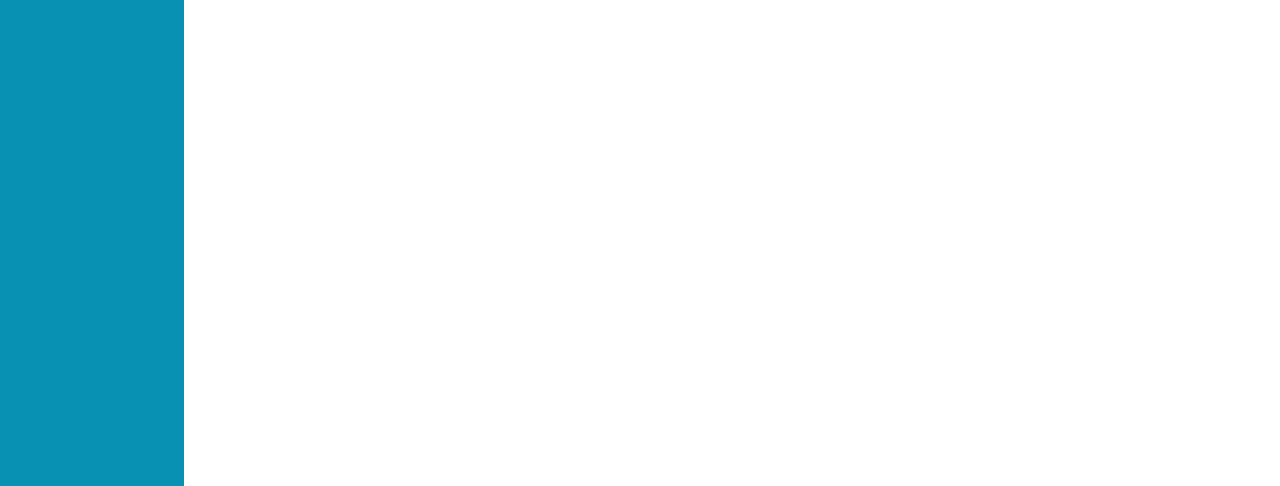
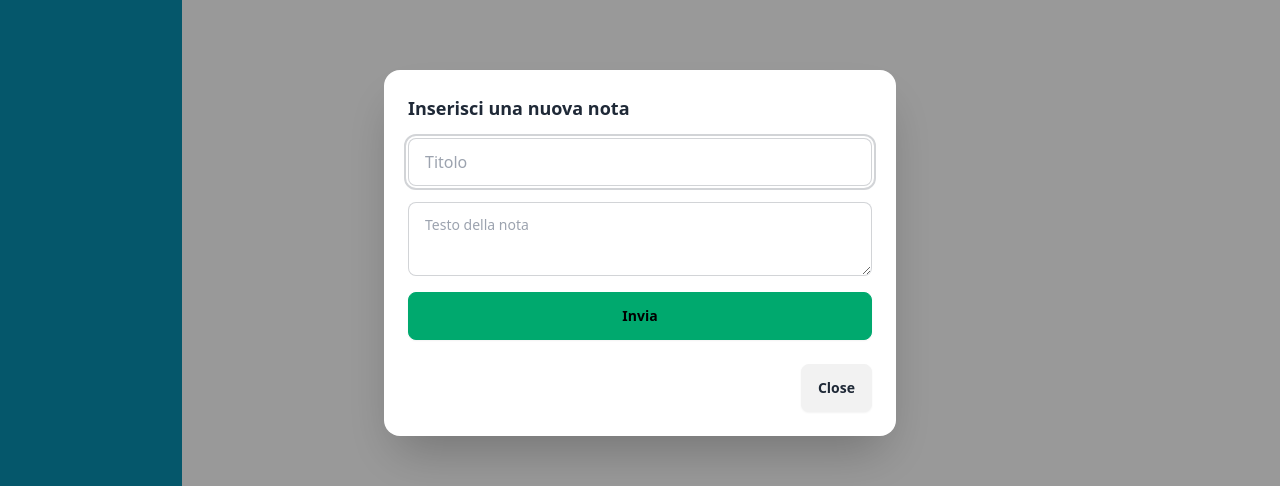
Before and after one commit to LorenzoNicco/software_gestionale_fe, a Vue app: page /note in a window 1280 px wide. Both pictures are taken after a click on the button "Nuova nota". Shown: the part 147-633 px from the top of the page. Built offline with nearby package versions, Linux system fonts and the light colour scheme; no server answers.

Commit message:
add inserimento nuova nota

```diff
--- a/src/App.vue
+++ b/src/App.vue
@@ -22,7 +22,7 @@
   <div id="main-container" class="flex h-screen">
     <TheSidebarNavigation v-if="this.$route.name != 'Login'" />
 
-    <div class="p-4 w-full">
+    <div class="p-4 w-full h-full overflow-y-auto">
       <router-view></router-view>
     </div>
   </div>
--- a/src/output.css
+++ b/src/output.css
@@ -1117,6 +1117,79 @@
   margin-inline-end: -1rem;
 }
 
+.modal {
+  pointer-events: none;
+  position: fixed;
+  inset: 0px;
+  margin: 0px;
+  display: grid;
+  height: 100%;
+  max-height: none;
+  width: 100%;
+  max-width: none;
+  justify-items: center;
+  padding: 0px;
+  opacity: 0;
+  overscroll-behavior: contain;
+  z-index: 999;
+  background-color: transparent;
+  color: inherit;
+  transition-duration: 200ms;
+  transition-timing-function: cubic-bezier(0, 0, 0.2, 1);
+  transition-property: transform, opacity, visibility;
+  overflow-y: hidden;
+}
+
+:where(.modal) {
+  align-items: center;
+}
+
+.modal-box {
+  max-height: calc(100vh - 5em);
+  grid-column-start: 1;
+  grid-row-start: 1;
+  width: 91.666667%;
+  max-width: 32rem;
+  --tw-scale-x: .9;
+  --tw-scale-y: .9;
+  transform: translate(var(--tw-translate-x), var(--tw-translate-y)) rotate(var(--tw-rotate)) skewX(var(--tw-skew-x)) skewY(var(--tw-skew-y)) scaleX(var(--tw-scale-x)) scaleY(var(--tw-scale-y));
+  border-bottom-right-radius: var(--rounded-box, 1rem);
+  border-bottom-left-radius: var(--rounded-box, 1rem);
+  border-top-left-radius: var(--rounded-box, 1rem);
+  border-top-right-radius: var(--rounded-box, 1rem);
+  --tw-bg-opacity: 1;
+  background-color: var(--fallback-b1,oklch(var(--b1)/var(--tw-bg-opacity)));
+  padding: 1.5rem;
+  transition-property: color, background-color, border-color, text-decoration-color, fill, stroke, opacity, box-shadow, transform, filter, -webkit-backdrop-filter;
+  transition-property: color, background-color, border-color, text-decoration-color, fill, stroke, opacity, box-shadow, transform, filter, backdrop-filter;
+  transition-property: color, background-color, border-color, text-decoration-color, fill, stroke, opacity, box-shadow, transform, filter, backdrop-filter, -webkit-backdrop-filter;
+  transition-timing-function: cubic-bezier(0.4, 0, 0.2, 1);
+  transition-timing-function: cubic-bezier(0, 0, 0.2, 1);
+  transition-duration: 200ms;
+  box-shadow: rgba(0, 0, 0, 0.25) 0px 25px 50px -12px;
+  overflow-y: auto;
+  overscroll-behavior: contain;
+}
+
+.modal-open,
+.modal:target,
+.modal-toggle:checked + .modal,
+.modal[open] {
+  pointer-events: auto;
+  visibility: visible;
+  opacity: 1;
+}
+
+.modal-action {
+  display: flex;
+  margin-top: 1.5rem;
+  justify-content: flex-end;
+}
+
+:root:has(:is(.modal-open, .modal:target, .modal-toggle:checked + .modal, .modal[open])) {
+  overflow: hidden;
+}
+
 .radio {
   flex-shrink: 0;
   --chkbg: var(--bc);
@@ -1130,6 +1203,23 @@
   border-width: 1px;
   border-color: var(--fallback-bc,oklch(var(--bc)/var(--tw-border-opacity)));
   --tw-border-opacity: 0.2;
+}
+
+.textarea {
+  min-height: 3rem;
+  flex-shrink: 1;
+  padding-left: 1rem;
+  padding-right: 1rem;
+  padding-top: 0.5rem;
+  padding-bottom: 0.5rem;
+  font-size: 0.875rem;
+  line-height: 1.25rem;
+  line-height: 2;
+  border-radius: var(--rounded-btn, 0.5rem);
+  border-width: 1px;
+  border-color: transparent;
+  --tw-bg-opacity: 1;
+  background-color: var(--fallback-b1,oklch(var(--b1)/var(--tw-bg-opacity)));
 }
 
 .btm-nav > * .label {
@@ -1670,6 +1760,28 @@
   opacity: 0.6;
 }
 
+.modal:not(dialog:not(.modal-open)),
+  .modal::backdrop {
+  background-color: #0006;
+  animation: modal-pop 0.2s ease-out;
+}
+
+.modal-open .modal-box,
+.modal-toggle:checked + .modal .modal-box,
+.modal:target .modal-box,
+.modal[open] .modal-box {
+  --tw-translate-y: 0px;
+  --tw-scale-x: 1;
+  --tw-scale-y: 1;
+  transform: translate(var(--tw-translate-x), var(--tw-translate-y)) rotate(var(--tw-rotate)) skewX(var(--tw-skew-x)) skewY(var(--tw-skew-y)) scaleX(var(--tw-scale-x)) scaleY(var(--tw-scale-y));
+}
+
+.modal-action > :not([hidden]) ~ :not([hidden]) {
+  --tw-space-x-reverse: 0;
+  margin-right: calc(0.5rem * var(--tw-space-x-reverse));
+  margin-left: calc(0.5rem * calc(1 - var(--tw-space-x-reverse)));
+}
+
 @keyframes modal-pop {
   0% {
     opacity: 0;
@@ -1749,6 +1861,42 @@
   }
 }
 
+.textarea-bordered {
+  border-color: var(--fallback-bc,oklch(var(--bc)/0.2));
+}
+
+.textarea:focus {
+  box-shadow: none;
+  border-color: var(--fallback-bc,oklch(var(--bc)/0.2));
+  outline-style: solid;
+  outline-width: 2px;
+  outline-offset: 2px;
+  outline-color: var(--fallback-bc,oklch(var(--bc)/0.2));
+}
+
+.textarea-disabled,
+  .textarea:disabled,
+  .textarea[disabled] {
+  cursor: not-allowed;
+  --tw-border-opacity: 1;
+  border-color: var(--fallback-b2,oklch(var(--b2)/var(--tw-border-opacity)));
+  --tw-bg-opacity: 1;
+  background-color: var(--fallback-b2,oklch(var(--b2)/var(--tw-bg-opacity)));
+  --tw-text-opacity: 0.2;
+}
+
+.textarea-disabled::-moz-placeholder, .textarea:disabled::-moz-placeholder, .textarea[disabled]::-moz-placeholder {
+  color: var(--fallback-bc,oklch(var(--bc)/var(--tw-placeholder-opacity)));
+  --tw-placeholder-opacity: 0.2;
+}
+
+.textarea-disabled::placeholder,
+  .textarea:disabled::placeholder,
+  .textarea[disabled]::placeholder {
+  color: var(--fallback-bc,oklch(var(--bc)/var(--tw-placeholder-opacity)));
+  --tw-placeholder-opacity: 0.2;
+}
+
 @keyframes toast-pop {
   0% {
     transform: scale(0.9);
@@ -1800,6 +1948,45 @@
   padding: 0px;
 }
 
+.modal-top :where(.modal-box) {
+  width: 100%;
+  max-width: none;
+  --tw-translate-y: -2.5rem;
+  --tw-scale-x: 1;
+  --tw-scale-y: 1;
+  transform: translate(var(--tw-translate-x), var(--tw-translate-y)) rotate(var(--tw-rotate)) skewX(var(--tw-skew-x)) skewY(var(--tw-skew-y)) scaleX(var(--tw-scale-x)) scaleY(var(--tw-scale-y));
+  border-bottom-right-radius: var(--rounded-box, 1rem);
+  border-bottom-left-radius: var(--rounded-box, 1rem);
+  border-top-left-radius: 0px;
+  border-top-right-radius: 0px;
+}
+
+.modal-middle :where(.modal-box) {
+  width: 91.666667%;
+  max-width: 32rem;
+  --tw-translate-y: 0px;
+  --tw-scale-x: .9;
+  --tw-scale-y: .9;
+  transform: translate(var(--tw-translate-x), var(--tw-translate-y)) rotate(var(--tw-rotate)) skewX(var(--tw-skew-x)) skewY(var(--tw-skew-y)) scaleX(var(--tw-scale-x)) scaleY(var(--tw-scale-y));
+  border-top-left-radius: var(--rounded-box, 1rem);
+  border-top-right-radius: var(--rounded-box, 1rem);
+  border-bottom-right-radius: var(--rounded-box, 1rem);
+  border-bottom-left-radius: var(--rounded-box, 1rem);
+}
+
+.modal-bottom :where(.modal-box) {
+  width: 100%;
+  max-width: none;
+  --tw-translate-y: 2.5rem;
+  --tw-scale-x: 1;
+  --tw-scale-y: 1;
+  transform: translate(var(--tw-translate-x), var(--tw-translate-y)) rotate(var(--tw-rotate)) skewX(var(--tw-skew-x)) skewY(var(--tw-skew-y)) scaleX(var(--tw-scale-x)) scaleY(var(--tw-scale-y));
+  border-top-left-radius: var(--rounded-box, 1rem);
+  border-top-right-radius: var(--rounded-box, 1rem);
+  border-bottom-right-radius: 0px;
+  border-bottom-left-radius: 0px;
+}
+
 .collapse {
   visibility: collapse;
 }
@@ -1812,20 +1999,17 @@
   position: relative;
 }
 
-.bottom-0 {
-  bottom: 0px;
-}
-
-.right-0 {
-  right: 0px;
+.bottom-5 {
+  bottom: 1.25rem;
 }
 
 .right-5 {
   right: 1.25rem;
 }
 
-.bottom-5 {
-  bottom: 1.25rem;
+.my-4 {
+  margin-top: 1rem;
+  margin-bottom: 1rem;
 }
 
 .my-5 {
@@ -1881,6 +2065,10 @@
   justify-content: space-between;
 }
 
+.overflow-y-auto {
+  overflow-y: auto;
+}
+
 .rounded {
   border-radius: 0.25rem;
 }
@@ -1929,6 +2117,11 @@
 .text-4xl {
   font-size: 2.25rem;
   line-height: 2.5rem;
+}
+
+.text-lg {
+  font-size: 1.125rem;
+  line-height: 1.75rem;
 }
 
 .text-xl {
--- a/src/views/Notes.vue
+++ b/src/views/Notes.vue
@@ -2,18 +2,53 @@
 export default {
     data() {
         return {
-            notesData: ''
+            userData: '',
+            notesData: '',
+            formStoreNotes: { //Campi per le nuove note
+                title: '',
+                noteBody: ''
+            },
         }
     },
     methods: {
+        //Reperisco i dati dell'utente e li salvo in userData
+        fetchUserDetails() {
+            axios.get("http://localhost:8000/api/user")
+            .then((response) => {
+                this.userData = response.data;
+            });
+        },
+
+        //Funzione per reperire le note esistenti
         notesDataRethrieve() {
             axios.get("http://localhost:8000/api/notes")
             .then((response) => {
                 this.notesData = response.data.notes;
             });
+        },
+
+        //Funzione per creare delle nuove note
+        newNoteCreation() {
+            axios.post("http://localhost:8000/api/notes", {
+                title: this.formStoreNotes.title,
+                noteBody: this.formStoreNotes.noteBody,
+                user_id: this.userData.id
+            })
+            .then((response) => {
+                //Refresho le note esistenti
+                this.notesDataRethrieve();
+
+                //Svuoto tutti i campi del form e deil data
+                document.getElementById('new_note_form').reset();
+                this.formStoreNotes.title = '';
+                this.formStoreNotes.noteBody = '';
+
+                console.log('creazione', response.data.notes);
+            });
         }
     },
     mounted() {
+        this.fetchUserDetails();
         this.notesDataRethrieve();
     }
 }
@@ -57,9 +92,30 @@
 
         <!-- Pulsante di aggiunta nota -->
         <div class="fixed bottom-5 right-5">
-            <button class="btn btn-success">
+            <button class="btn btn-success" onclick="insert_note_modal.showModal()">
                 <span>Nuova nota</span> <font-awesome-icon :icon="['fas', 'plus']" />
             </button>
+
+            <dialog id="insert_note_modal" class="modal">
+                <div class="modal-box">
+                    <h3 class="font-bold text-lg">Inserisci una nuova nota</h3>
+
+                    <!-- Form per la creazione di una nuova nota -->
+                    <form id="new_note_form"  class="flex flex-col my-4">
+                        <input v-model="formStoreNotes.title" type="text" placeholder="Titolo" class="input input-bordered w-full" name="title" minlength="1" maxlength="50" required />
+
+                        <textarea v-model="formStoreNotes.noteBody" class="textarea textarea-bordered my-4" placeholder="Testo della nota" name="noteBody" required></textarea>
+
+                        <input v-on:click.prevent="newNoteCreation" type="submit" value="Invia" class="btn btn-success">
+                    </form>
+
+                    <div class="modal-action">
+                        <form method="dialog">
+                            <button class="btn">Close</button>
+                        </form>
+                    </div>
+                </div>
+            </dialog>
         </div>
     </div>
 </template>
```
